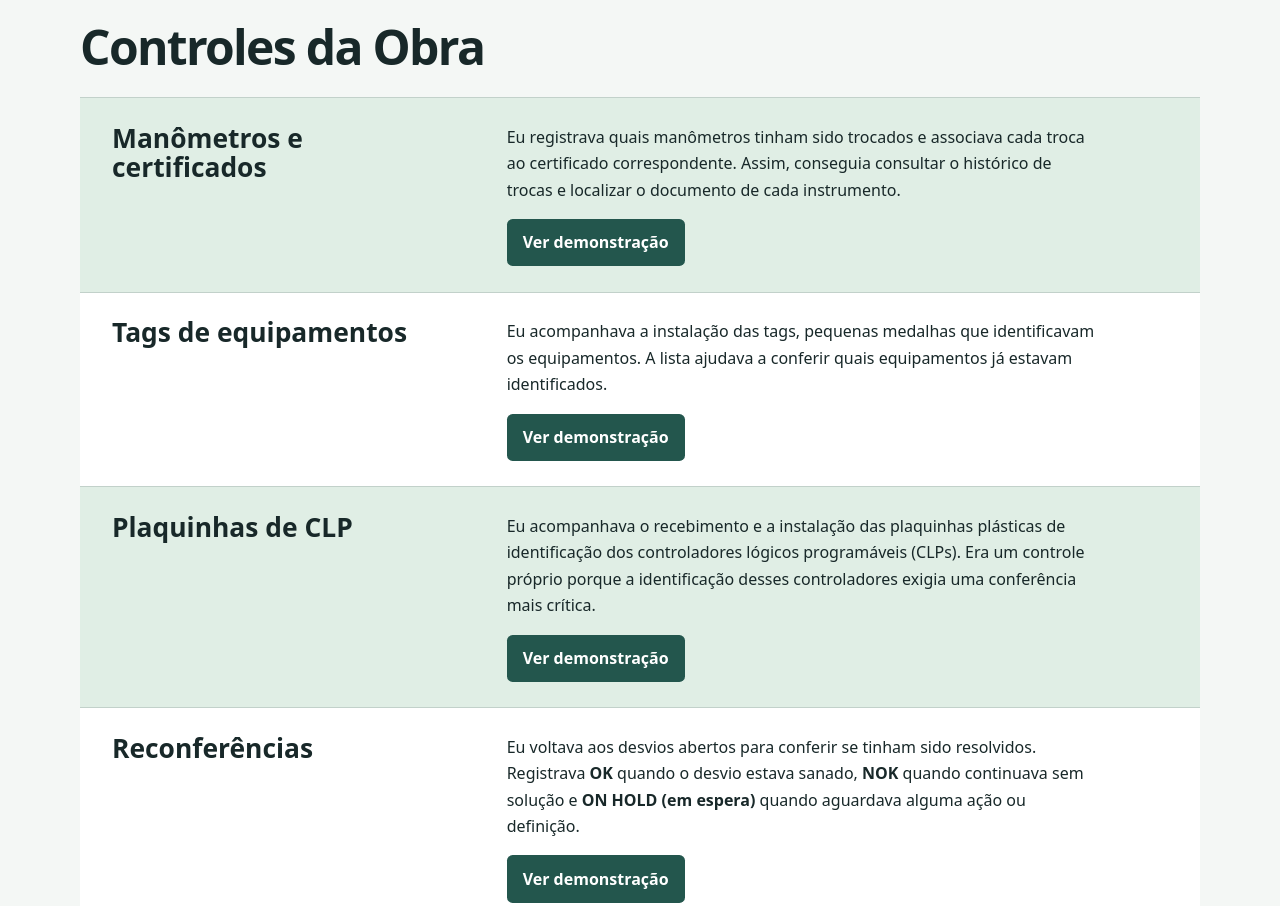
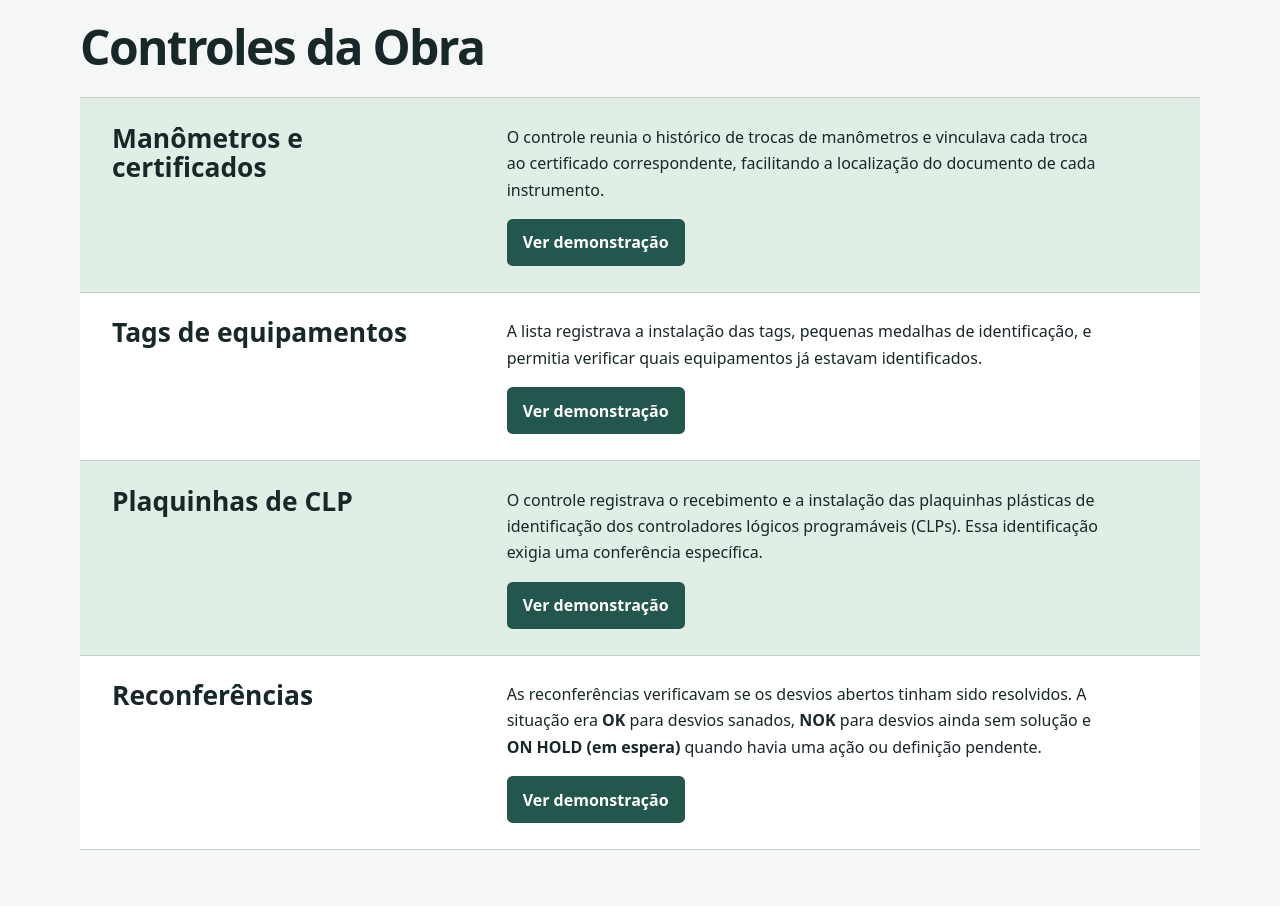
Before and after one commit to MatheusCdeSouza/portfolio, a plain HTML site: page painel-de-controle-de-qualidade/arquivos/index.html in a window 1280 px wide. Shown: the part 800-1706 px from the top of the page. Drawn offline with Linux system fonts and the light colour scheme.

Commit message:
Revisa os textos do painel em linguagem impessoal

```diff
--- a/painel-de-controle-de-qualidade/arquivos/index.html
+++ b/painel-de-controle-de-qualidade/arquivos/index.html
@@ -24,7 +24,7 @@
     <div class="container">
       <p class="eyebrow">Qualidade em obra industrial</p>
       <h1>Painel de Controle de Qualidade</h1>
-      <p class="intro">Como analista de qualidade em uma obra industrial, acompanhei trocas de instrumentos, instalação de identificações em equipamentos e reconferências de desvios. Este painel apresenta os quatro controles com exemplos ilustrativos.</p>
+      <p class="intro">Este painel apresenta quatro controles usados na rotina de análise de qualidade em uma obra industrial: manômetros e certificados, tags de equipamentos, plaquinhas de CLP e reconferências de desvios. As demonstrações usam exemplos ilustrativos.</p>
       <a class="button button-light" href="#controles">Conhecer os controles</a>
     </div>
   </header>
@@ -37,7 +37,7 @@
         <article class="control">
           <h3>Manômetros e certificados</h3>
           <div>
-            <p>Eu registrava quais manômetros tinham sido trocados e associava cada troca ao certificado correspondente. Assim, conseguia consultar o histórico de trocas e localizar o documento de cada instrumento.</p>
+            <p>O controle reunia o histórico de trocas de manômetros e vinculava cada troca ao certificado correspondente, facilitando a localização do documento de cada instrumento.</p>
             <a class="button" href="#demonstracao-manometros" aria-label="Ver demonstração de manômetros e certificados">Ver demonstração</a>
           </div>
         </article>
@@ -45,7 +45,7 @@
         <article class="control">
           <h3>Tags de equipamentos</h3>
           <div>
-            <p>Eu acompanhava a instalação das tags, pequenas medalhas que identificavam os equipamentos. A lista ajudava a conferir quais equipamentos já estavam identificados.</p>
+            <p>A lista registrava a instalação das tags, pequenas medalhas de identificação, e permitia verificar quais equipamentos já estavam identificados.</p>
             <a class="button" href="#demonstracao-tags" aria-label="Ver demonstração de tags de equipamentos">Ver demonstração</a>
           </div>
         </article>
@@ -53,7 +53,7 @@
         <article class="control">
           <h3>Plaquinhas de CLP</h3>
           <div>
-            <p>Eu acompanhava o recebimento e a instalação das plaquinhas plásticas de identificação dos controladores lógicos programáveis (CLPs). Era um controle próprio porque a identificação desses controladores exigia uma conferência mais crítica.</p>
+            <p>O controle registrava o recebimento e a instalação das plaquinhas plásticas de identificação dos controladores lógicos programáveis (CLPs). Essa identificação exigia uma conferência específica.</p>
             <a class="button" href="#demonstracao-clp" aria-label="Ver demonstração de plaquinhas de CLP">Ver demonstração</a>
           </div>
         </article>
@@ -61,7 +61,7 @@
         <article class="control">
           <h3>Reconferências</h3>
           <div>
-            <p>Eu voltava aos desvios abertos para conferir se tinham sido resolvidos. Registrava <strong>OK</strong> quando o desvio estava sanado, <strong>NOK</strong> quando continuava sem solução e <strong>ON HOLD (em espera)</strong> quando aguardava alguma ação ou definição.</p>
+            <p>As reconferências verificavam se os desvios abertos tinham sido resolvidos. A situação era <strong>OK</strong> para desvios sanados, <strong>NOK</strong> para desvios ainda sem solução e <strong>ON HOLD (em espera)</strong> quando havia uma ação ou definição pendente.</p>
             <a class="button" href="#demonstracao">Ver demonstração</a>
           </div>
         </article>
```
